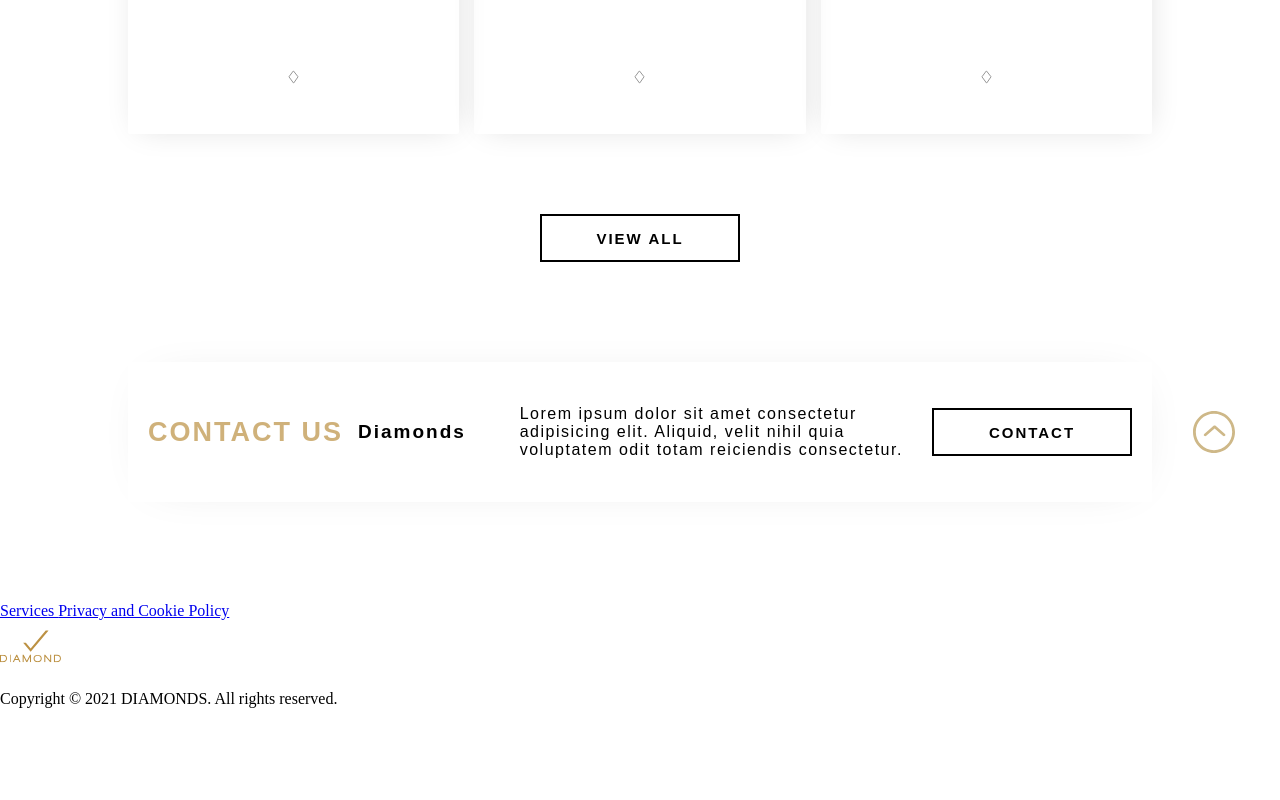
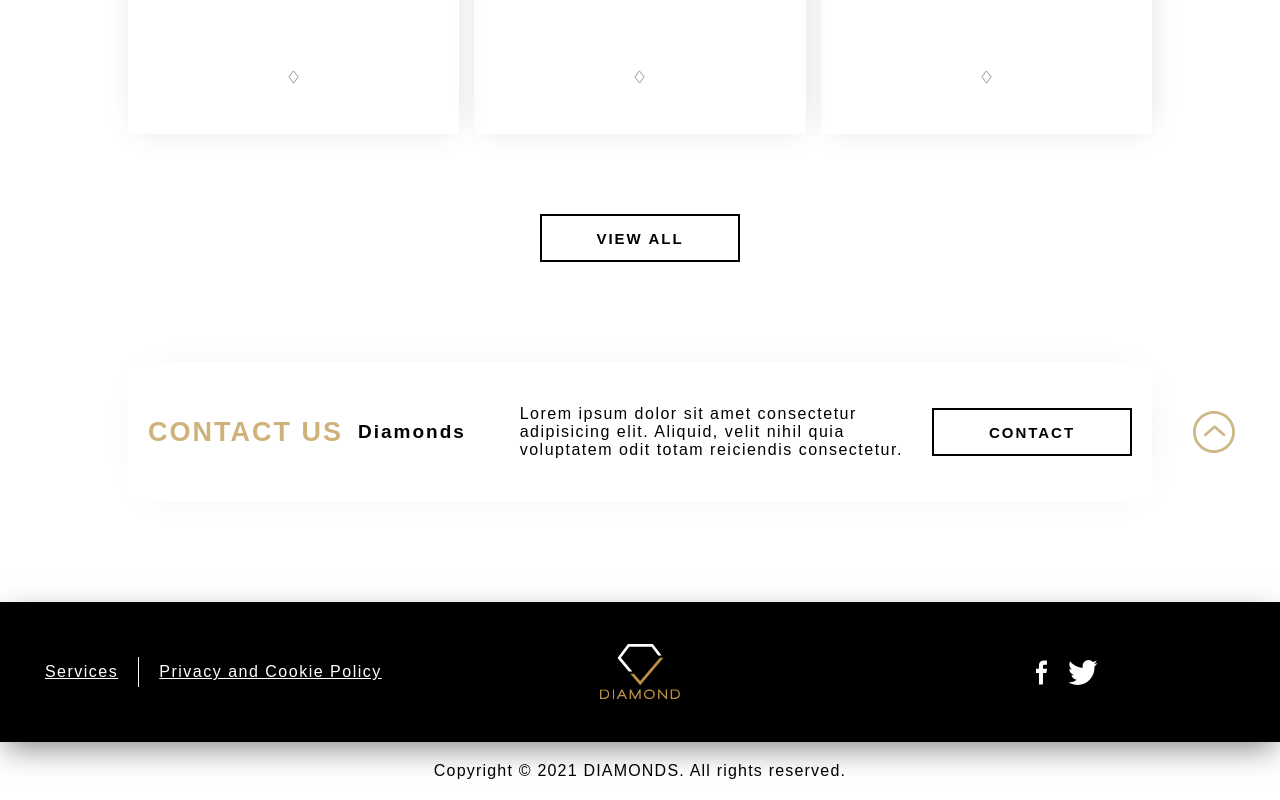
Before and after one commit to juancaricodev/diamonds, a Vue app: page / in a window 1280 px wide. Shown: the part 1445-2245 px from the top of the page. Before the commit the page ends 2153 px from the top, so only its background shows below. Built offline with nearby package versions, Linux system fonts and the light colour scheme; the HTML template or start-up script is replaced by a standard one.

Commit message:
feat(Footer): component created and template added to app; scss vars fixed in components

```diff
--- a/src/App.vue
+++ b/src/App.vue
@@ -138,7 +138,7 @@
 
   </main>
 
-  <footer class="footer">
+  <!-- <footer class="footer">
     <section class="footer__navbar">
       <div class="footer__navbar-options">
         <a href="#">
@@ -165,7 +165,10 @@
         Copyright &copy; 2021 DIAMONDS. All rights reserved.
       </p>
     </section>
-  </footer>
+  </footer> -->
+
+  <Footer />
+
 </template>
 
 <script>
@@ -173,6 +176,7 @@ import Header from './components/Header.vue'
 import Slider from './components/Slider.vue'
 import Collection from './components/Collection.vue'
 import Contact from './components/Contact.vue'
+import Footer from './components/Footer.vue'
 
 export default {
   name: 'App',
@@ -180,7 +184,8 @@ export default {
     Header,
     Slider,
     Collection,
-    Contact
+    Contact,
+    Footer
   }
 }
 </script>
--- a/src/components/Collection.vue
+++ b/src/components/Collection.vue
@@ -79,7 +79,7 @@
       h2 {
         position: absolute;
         padding:0 30px;
-        font-family: 'Didot', serif;
+        font-family: $didot;
         text-transform: uppercase;
         font-size: $section-title;
         letter-spacing: 2px;
@@ -93,7 +93,7 @@
       display: flex;
       justify-content: center;
       width: 620px;
-      font-family: 'Poppins', sans-serif;
+      font-family: $poppins;
       font-size: $section-content;
       font-weight: 400;
       letter-spacing: 2px;
@@ -136,7 +136,7 @@
         height: 100%;
 
         h3 {
-          font-family: 'Didot', serif;
+          font-family: $didot;
           text-transform: uppercase;
           font-size: $section-subtitle;
           letter-spacing: 2px;
@@ -150,7 +150,7 @@
         }
 
         p {
-          font-family: 'Poppins', sans-serif;
+          font-family: $poppins;
           font-size: $section-content;
           font-weight: 300;
           letter-spacing: 1.5px;
@@ -163,7 +163,7 @@
   &__button {
     width: 200px;
     height: 48px;
-    font-family: 'Poppins', sans-serif;
+    font-family: $poppins;
     font-size: 15px;
     font-weight: 600;
     letter-spacing: 2px;
--- a/src/components/Contact.vue
+++ b/src/components/Contact.vue
@@ -54,7 +54,7 @@ export default {
     gap: 20px;
 
     h1 {
-      font-family: 'Poppins', sans-serif;
+      font-family: $poppins;
       font-size: $section-title;
       font-weight: 700;
       letter-spacing: 2px;
@@ -74,7 +74,7 @@ export default {
   &__description {
     grid-column: 2;
     padding: 0 5%;
-    font-family: 'Poppins', sans-serif;
+    font-family: $poppins;
     font-size: $section-medium;
     font-weight: 300;
     letter-spacing: 1.5px;
@@ -84,7 +84,7 @@ export default {
     grid-column: 3;
     width: 200px;
     height: 48px;
-    font-family: 'Poppins', sans-serif;
+    font-family: $poppins;
     font-size: 15px;
     font-weight: 600;
     letter-spacing: 2px;
--- /dev/null
+++ b/src/components/Footer.vue
@@ -0,0 +1,108 @@
+<template>
+  <footer class="footer">
+    <section class="footer__navbar">
+      <div class="footer__navbar-options">
+        <a href="#">
+          Services
+        </a>
+        <span></span>
+        <a href="#">
+          Privacy and Cookie Policy
+        </a>
+      </div>
+
+      <div class="footer__navbar-logo">
+        <img src="../assets/svg/logo-white.svg" alt="diamo logo">
+      </div>
+
+      <div class="footer__navbar-social">
+        <img src="../assets/svg/social-facebook-circular-button.svg" alt="facebook button" class="facebook">
+        <img src="../assets/svg/social-twitter-circular-button.svg" alt="twitter button" class="twitter">
+      </div>
+    </section>
+
+    <section class="footer__copy">
+      <p>
+        Copyright &copy; 2021 DIAMONDS. All rights reserved.
+      </p>
+    </section>
+  </footer>
+</template>
+
+<style lang="scss">
+.footer {
+  &__navbar {
+    display: grid;
+    grid-template-columns: repeat(3, 1fr);
+    align-items: center;
+    justify-content: center;
+    grid-column: 1;
+    width: 100%;
+    height: 140px;
+    color: $color-white;
+    background-color: $color-black;
+    box-shadow: 0px 10px 30px -5px rgba(0,0,0,0.5);
+    -webkit-box-shadow: 0px 10px 30px -5px rgba(0,0,0,0.5);
+    -moz-box-shadow: 0px 10px 30px -5px rgba(0,0,0,0.5);
+
+    &-options {
+      grid-column: 1;
+      display: flex;
+      justify-content: center;
+      align-items: center;
+
+      a {
+        font-family: $poppins;
+        font-size: 16px;
+        font-weight: 300;
+        letter-spacing: 1.5px;
+
+        &:link {color: $color-white;}
+        &:visited {color: $color-white;}
+      }
+
+      span {
+        height: 30px;
+        margin: 0 20px;
+        border-right: 1px solid $color-white;
+      }
+    }
+
+    &-logo {
+      grid-column: 2;
+      display: flex;
+      justify-content: center;
+
+      img {
+        width: 80px;
+      }
+    }
+
+    &-social {
+      grid-column: 3;
+      display: flex;
+      justify-content: center;
+      gap: 20px;
+
+      .facebook {
+        width: 13px;
+      }
+
+      .twitter {
+        width: 30px;
+      }
+    }
+  }
+
+  &__copy {
+    padding: 20px;
+    display: flex;
+    justify-content: center;
+    align-items: center;
+    font-family: $poppins;
+    font-size: 16px;
+    font-weight: 500;
+    letter-spacing: 1.2px;
+  }
+}
+</style>
--- a/src/components/Slider.vue
+++ b/src/components/Slider.vue
@@ -58,7 +58,7 @@
     opacity: 0.9;
 
     &-title {
-      font-family: 'Didot', serif;
+      font-family: $didot;
       text-transform: uppercase;
       font-size: $section-title;
       font-weight: 500;
@@ -71,7 +71,7 @@
     }
 
     &-content {
-      font-family: 'Poppins', sans-serif;
+      font-family: $poppins;
       font-size: $section-content;
       font-weight: 300;
       letter-spacing: 2px;
```
